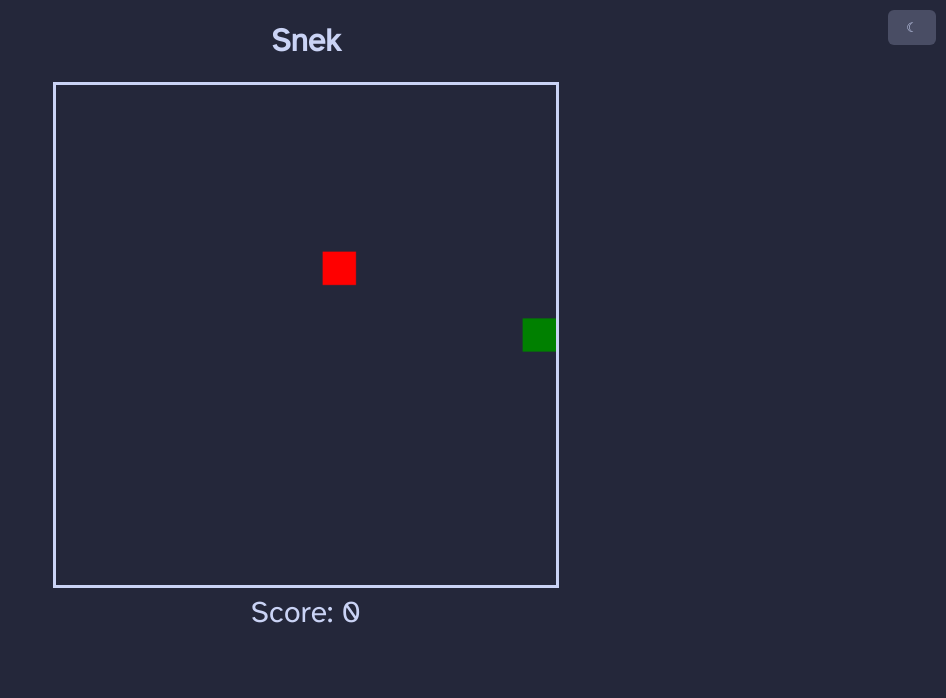
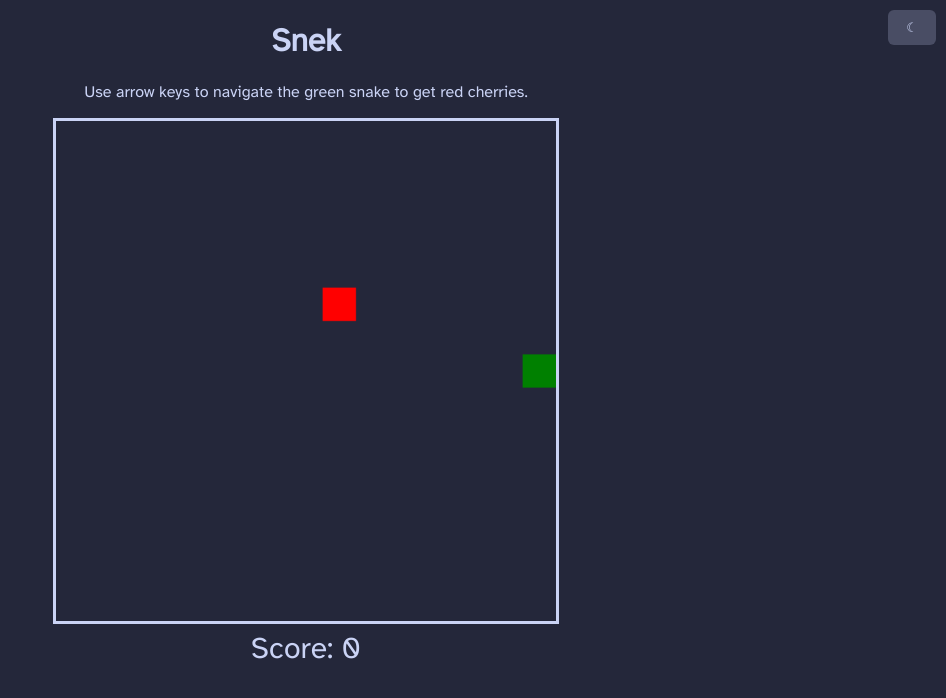
Before and after one commit to Atmois/snek, a website: page index.html in a window 1280 px wide. Shown: the whole page, without its empty margins (334-1280 px from the left). Drawn offline with Linux system fonts and the light colour scheme.

Commit message:
Add info on controls

```diff
--- a/index.html
+++ b/index.html
@@ -11,6 +11,7 @@
 
 <body class="dark-mode">
     <h1>Snek</h1>
+    <p>Use arrow keys to navigate the green snake to get red cherries.</p>
     <canvas id="snekGame"></canvas>
     <div id="scoreTxt">Score: 0</div>
     <button id="toggleDarkMode" class="button">☾</button>
```
